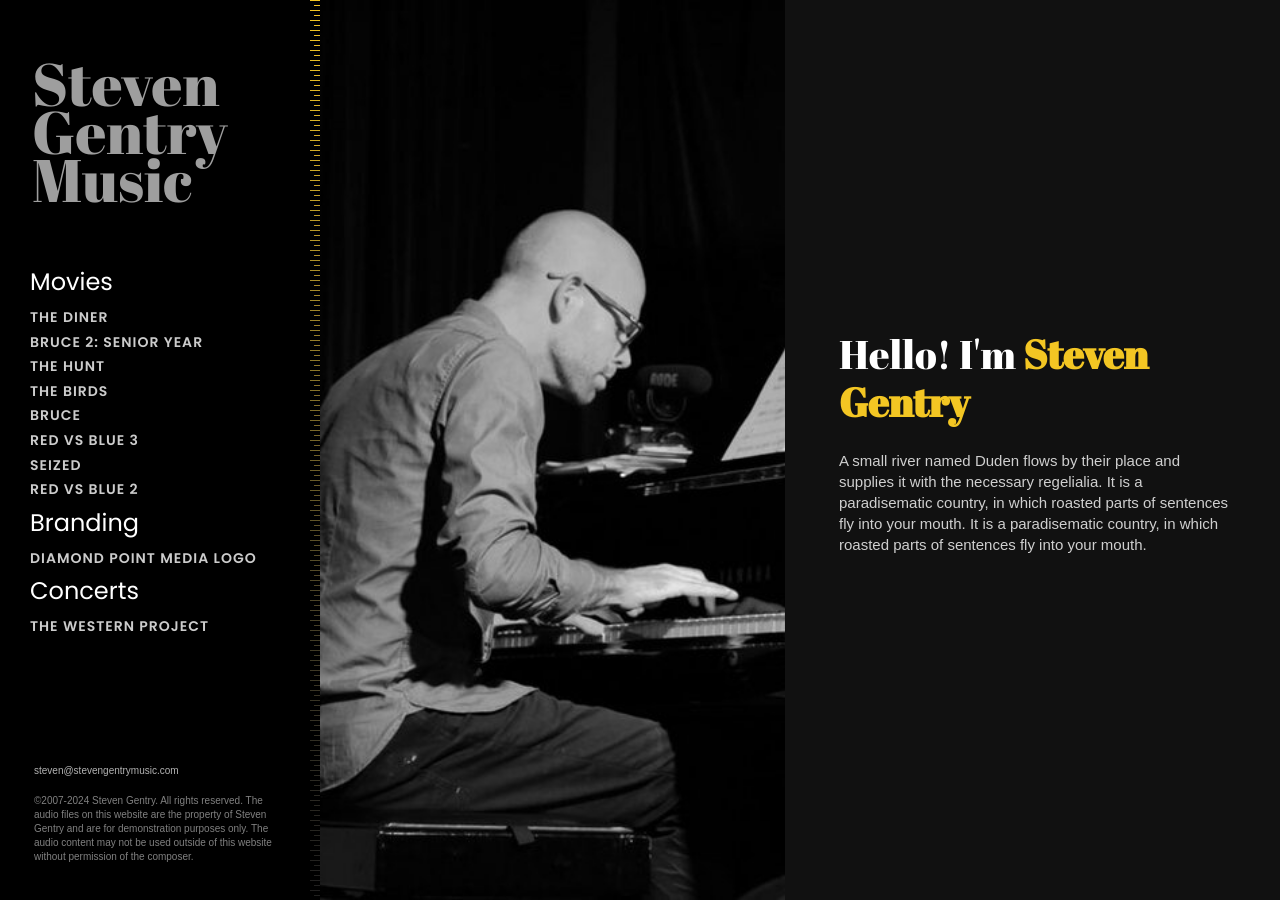
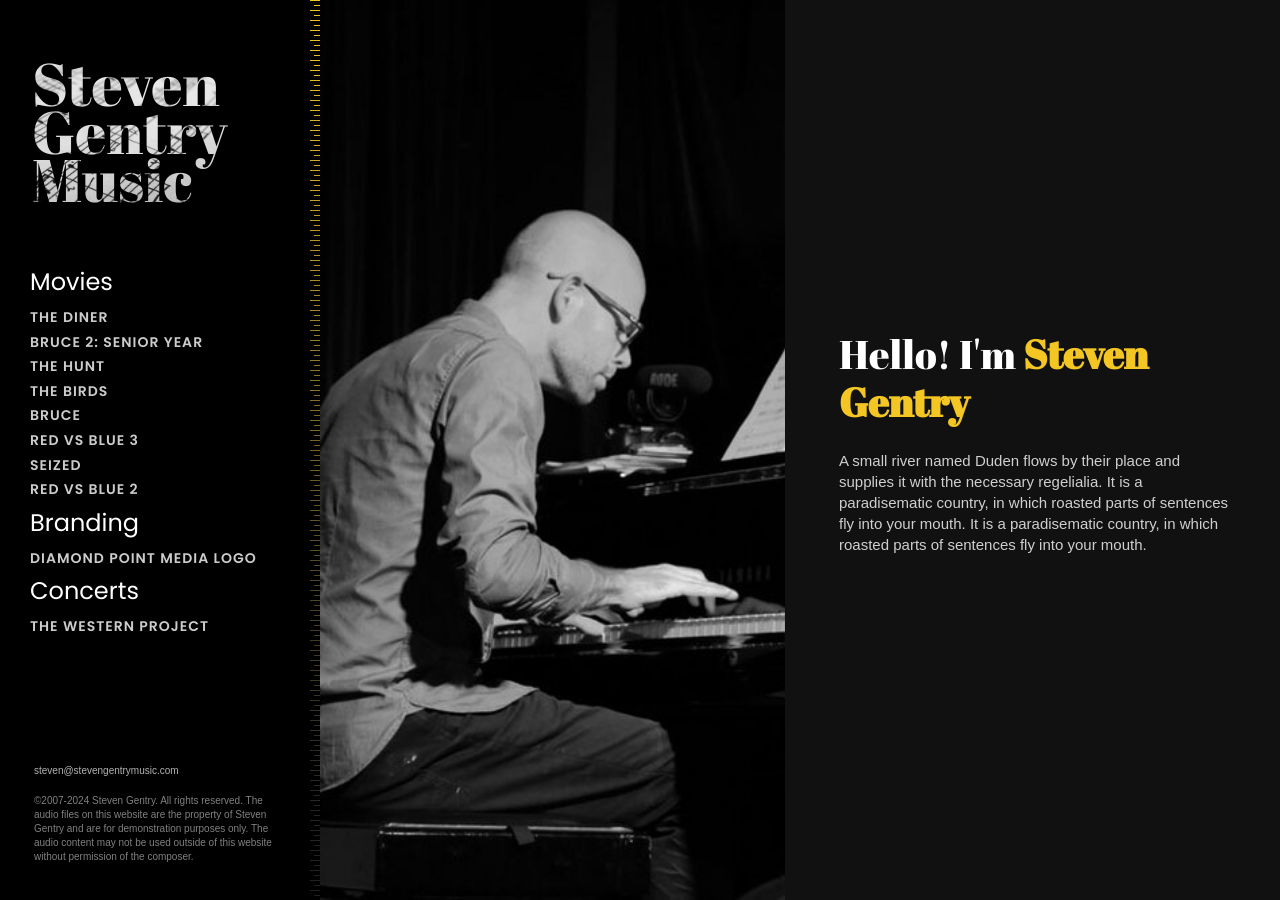
Before and after one commit to segnetix/stevengentrymusic, a Jekyll site: the page built from index.markdown, in a window 1280 px wide. Built offline with Jekyll 4.4.1, drawn with Linux system fonts in a browser that asks for light colours; nearby versions of some CDN libraries.

Commit message:
fixes to relative URLs last time, okay, pretty sure this does it

```diff
--- a/_layouts/default.html
+++ b/_layouts/default.html
@@ -60,7 +60,7 @@
 		<a href="#" class="js-colorlib-nav-toggle colorlib-nav-toggle"><i></i></a>
 		<aside id="colorlib-aside" role="complementary" class="js-fullheight">
 
-			<h1 id="colorlib-logo" class="mb-4 mb-md-5"><a href="{{ site.baseurl | prepend: site.url }}" style="background-image: url({{ site.baseurl | prepend: site.url }}images/sheet-music.jpg);">Steven Gentry Music</a></h1>
+			<h1 id="colorlib-logo" class="mb-4 mb-md-5"><a href="{{ site.baseurl | prepend: site.url }}" style="background-image: url({{ site.baseurl | prepend: site.url }}/images/sheet-music.jpg);">Steven Gentry Music</a></h1>
 
             {% include navigation.html %}
 
```
